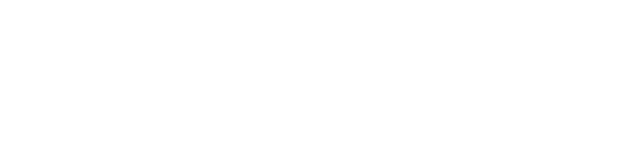
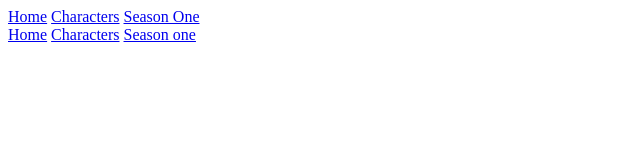
Before and after one commit to sanlouise/iron-yard-one, a plain HTML site: page starter_files/characters.html in a window 1280 px wide. Shown: the whole page, without its empty margins (0-640 px from the left). Drawn offline with Linux system fonts and the light colour scheme.

Commit message:
Add skeleton for characters

```diff
--- a/starter_files/characters.html
+++ b/starter_files/characters.html
@@ -1,10 +1,26 @@
-<!doctype html>
+<!DOCTYPE html>
 <html>
-    <head>
-
-    </head>
-    <body>
+  <head>
+    <meta charset="utf-8">
+    <title>Star vs. The Forces of Evil</title>
+  </head>
+  <body>
+    <header>
+      <nav>
+        <a href="index.html">Home</a>
+        <a href="characters.html">Characters</a>
+        <a href="season_one.html">Season One</a>
+      </nav>
+    </header>
 
 
-    </body>
+    <footer>
+      <nav>
+        <a href="index.html">Home</a>
+        <a href="characters.html">Characters</a>
+        <a href="season_one.html">Season one</a>
+      </nav>
+    </footer>
+
+  </body>
 </html>
```
